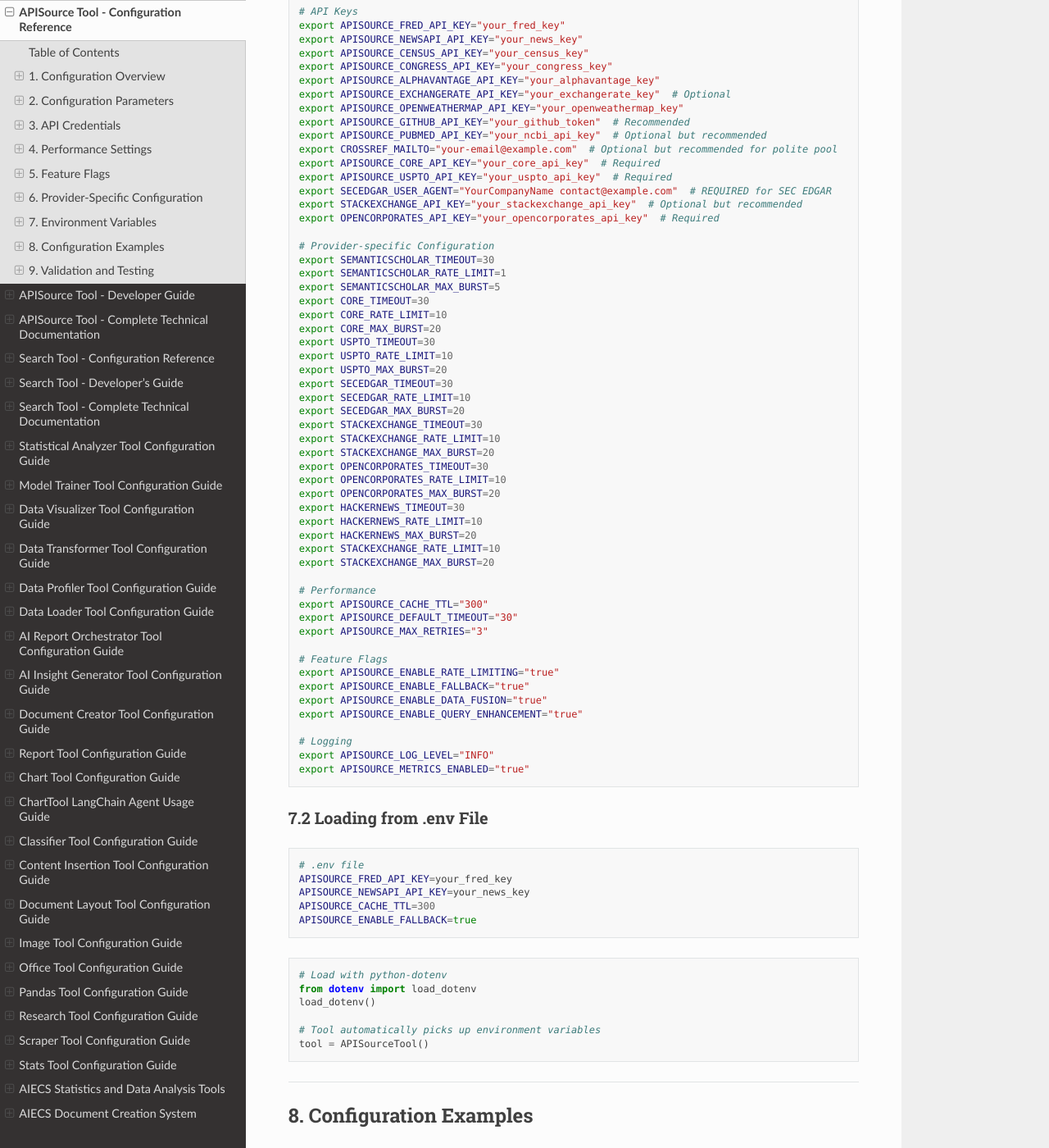
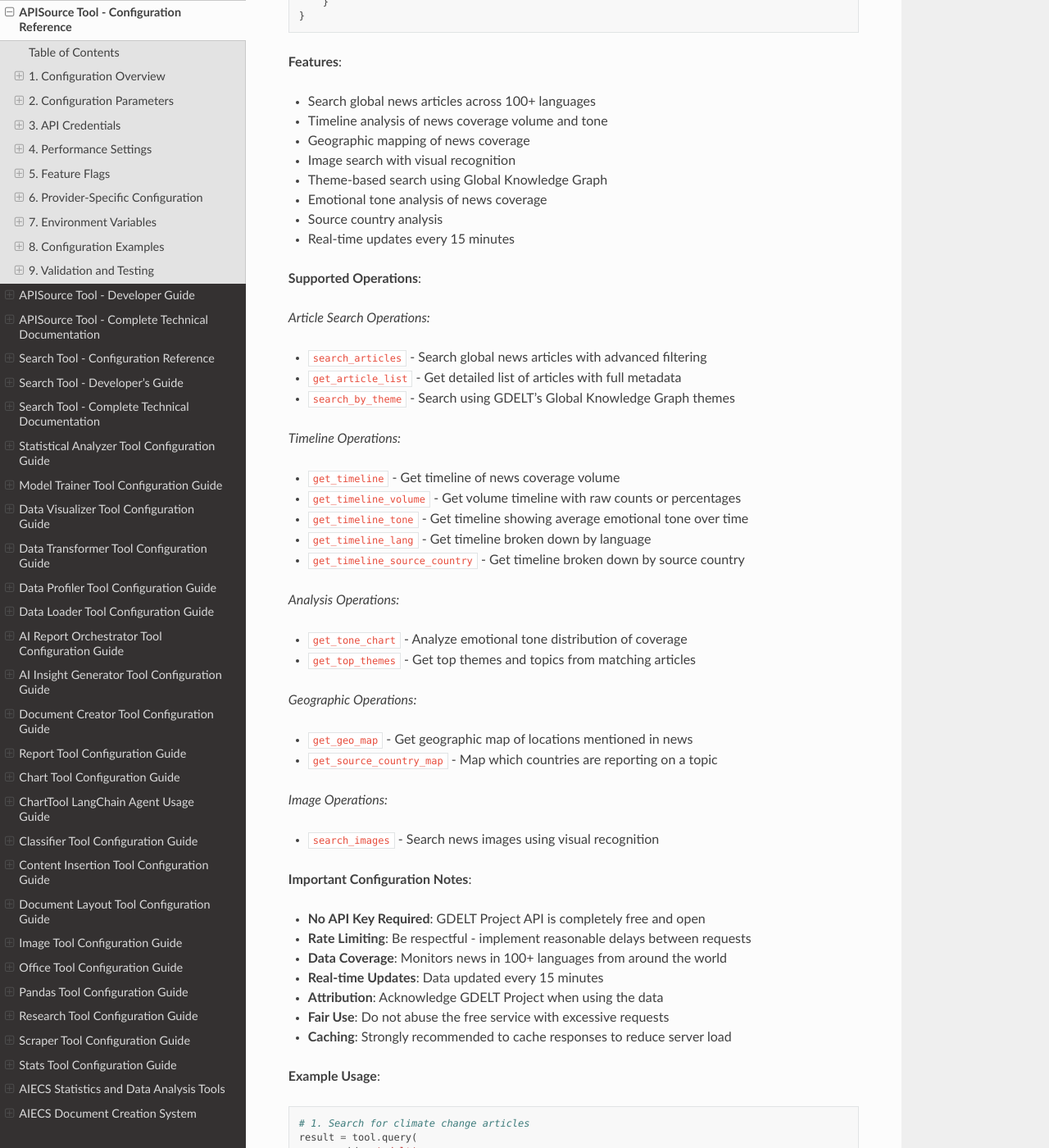
Before and after one commit to Howmany-Zeta/AI-Execute-Services, a Sphinx documentation site: the page built from docs/user/TOOLS_USED_INSTRUCTION/APISOURCE_TOOL_CONFIGURATION_REFERENCE.md, in a window 1280 px wide and 1400 px high, scrolled down 52932 px. Shown: the whole window at 82% size. Built offline with Sphinx 7.4.7 and the Read the Docs theme 3.1.0, drawn with Linux system fonts in a browser that asks for light colours; pages that are not in the unit, such as notebooks, are missing from menus; some of the changed text lies outside the part shown.

Commit message:
add gdelt as apisource providers

````diff
--- a/docs/user/TOOLS_USED_INSTRUCTION/APISOURCE_TOOL_CONFIGURATION_REFERENCE.md
+++ b/docs/user/TOOLS_USED_INSTRUCTION/APISOURCE_TOOL_CONFIGURATION_REFERENCE.md
@@ -2293,6 +2293,188 @@
 - API Accounts: https://opencorporates.com/api_accounts/new
 - About OpenCorporates: https://opencorporates.com/info/about
 - Jurisdiction Codes: https://api.opencorporates.com/documentation/Open-Data-Licence
+
+### 6.23 GDELT Project Provider
+
+```python
+config = {
+    'gdelt_config': {
+        'doc_base_url': 'https://api.gdeltproject.org/api/v2/doc/doc',
+        'geo_base_url': 'https://api.gdeltproject.org/api/v2/geo/geo',
+        'timeout': 30,
+        'rate_limit': 10,    # Requests per second
+        'max_burst': 20,     # Maximum burst size
+    }
+}
+```
+
+**Features**:
+- Search global news articles across 100+ languages
+- Timeline analysis of news coverage volume and tone
+- Geographic mapping of news coverage
+- Image search with visual recognition
+- Theme-based search using Global Knowledge Graph
+- Emotional tone analysis of news coverage
+- Source country analysis
+- Real-time updates every 15 minutes
+
+**Supported Operations**:
+
+*Article Search Operations:*
+- `search_articles` - Search global news articles with advanced filtering
+- `get_article_list` - Get detailed list of articles with full metadata
+- `search_by_theme` - Search using GDELT's Global Knowledge Graph themes
+
+*Timeline Operations:*
+- `get_timeline` - Get timeline of news coverage volume
+- `get_timeline_volume` - Get volume timeline with raw counts or percentages
+- `get_timeline_tone` - Get timeline showing average emotional tone over time
+- `get_timeline_lang` - Get timeline broken down by language
+- `get_timeline_source_country` - Get timeline broken down by source country
+
+*Analysis Operations:*
+- `get_tone_chart` - Analyze emotional tone distribution of coverage
+- `get_top_themes` - Get top themes and topics from matching articles
+
+*Geographic Operations:*
+- `get_geo_map` - Get geographic map of locations mentioned in news
+- `get_source_country_map` - Map which countries are reporting on a topic
+
+*Image Operations:*
+- `search_images` - Search news images using visual recognition
+
+**Important Configuration Notes**:
+- **No API Key Required**: GDELT Project API is completely free and open
+- **Rate Limiting**: Be respectful - implement reasonable delays between requests
+- **Data Coverage**: Monitors news in 100+ languages from around the world
+- **Real-time Updates**: Data updated every 15 minutes
+- **Attribution**: Acknowledge GDELT Project when using the data
+- **Fair Use**: Do not abuse the free service with excessive requests
+- **Caching**: Strongly recommended to cache responses to reduce server load
+
+**Example Usage**:
+```python
+# 1. Search for climate change articles
+result = tool.query(
+    provider='gdelt',
+    operation='search_articles',
+    params={
+        'query': 'climate change',
+        'timespan': '7d',
+        'max_records': 50,
+        'source_lang': 'english'
+    }
+)
+
+# 2. Get timeline of AI coverage
+result = tool.query(
+    provider='gdelt',
+    operation='get_timeline',
+    params={
+        'query': 'artificial intelligence',
+        'timespan': '30d',
+        'mode': 'timelinevol'
+    }
+)
+
+# 3. Analyze tone of election coverage
+result = tool.query(
+    provider='gdelt',
+    operation='get_tone_chart',
+    params={
+        'query': 'election',
+        'timespan': '7d'
+    }
+)
+
+# 4. Search for protest images
+result = tool.query(
+    provider='gdelt',
+    operation='search_images',
+    params={
+        'query': 'protest',
+        'timespan': '7d',
+        'image_tag': 'protest',
+        'max_records': 20
+    }
+)
+
+# 5. Get geographic map of earthquake coverage
+result = tool.query(
+    provider='gdelt',
+    operation='get_geo_map',
+    params={
+        'query': 'earthquake',
+        'mode': 'country',
+        'timespan': '24h'
+    }
+)
+
+# 6. Search by theme (Global Knowledge Graph)
+result = tool.query(
+    provider='gdelt',
+    operation='search_by_theme',
+    params={
+        'theme': 'ENV_CLIMATECHANGE',
+        'timespan': '7d',
+        'max_records': 50
+    }
+)
+
+# 7. Get source country map
+result = tool.query(
+    provider='gdelt',
+    operation='get_source_country_map',
+    params={
+        'query': 'technology',
+        'timespan': '24h'
+    }
+)
+
+# 8. Get timeline with tone analysis
+result = tool.query(
+    provider='gdelt',
+    operation='get_timeline_tone',
+    params={
+        'query': 'economy',
+        'timespan': '30d',
+        'smoothing': 5
+    }
+)
+```
+
+**Common GKG Themes**:
+- `ENV_CLIMATECHANGE` - Climate change and global warming
+- `TERROR` - Terrorism and extremism
+- `HEALTH` - Health and medical topics
+- `ECON_INFLATION` - Economic inflation
+- `ECON_STOCKMARKET` - Stock market and finance
+- `TAX_FNCACT_STUDENT` - Student finance and education
+- `WB_*` - World Bank indicators (e.g., WB_1987_POVERTY_HEADCOUNT)
+
+**Timespan Formats**:
+- Hours: `1h`, `6h`, `12h`, `24h`
+- Days: `1d`, `3d`, `7d`
+- Weeks: `1week`, `2weeks`
+- Months: `1month`, `3months`, `6months`
+
+**Query Operators**:
+- Phrase search: `"exact phrase"`
+- Boolean AND: `term1 term2` or `term1 AND term2`
+- Boolean OR: `term1 OR term2`
+- Boolean NOT: `-term` or `NOT term`
+- Grouping: `(term1 OR term2) AND term3`
+- Theme search: `theme:TERROR`
+- Domain filter: `domain:nytimes.com`
+- Source language: `sourcelang:english`
+- Source country: `sourcecountry:us`
+
+**API Documentation**:
+- DOC API 2.0: https://blog.gdeltproject.org/gdelt-doc-2-0-api-debuts/
+- GEO API 2.0: https://blog.gdeltproject.org/gdelt-geo-2-0-api-debuts/
+- Global Knowledge Graph: https://blog.gdeltproject.org/announcing-the-global-knowledge-graph/
+- GDELT Project: https://www.gdeltproject.org/
+- Query Guide: https://blog.gdeltproject.org/gdelt-doc-2-0-api-debuts/
 
 ---
 
@@ -2344,6 +2526,9 @@
 export HACKERNEWS_MAX_BURST=20
 export STACKEXCHANGE_RATE_LIMIT=10
 export STACKEXCHANGE_MAX_BURST=20
+export GDELT_TIMEOUT=30
+export GDELT_RATE_LIMIT=10
+export GDELT_MAX_BURST=20
 
 # Performance
 export APISOURCE_CACHE_TTL="300"
````
Also changed, not shown: 4 other files.
